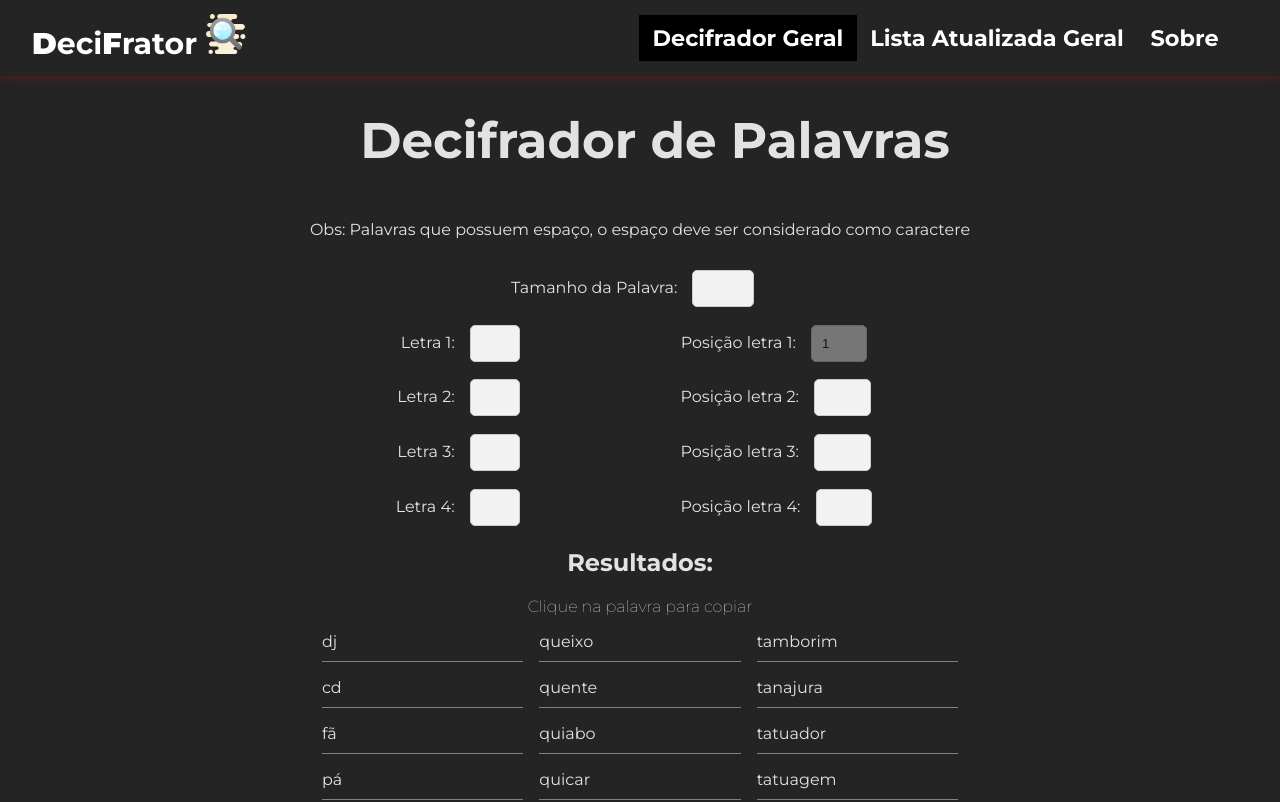
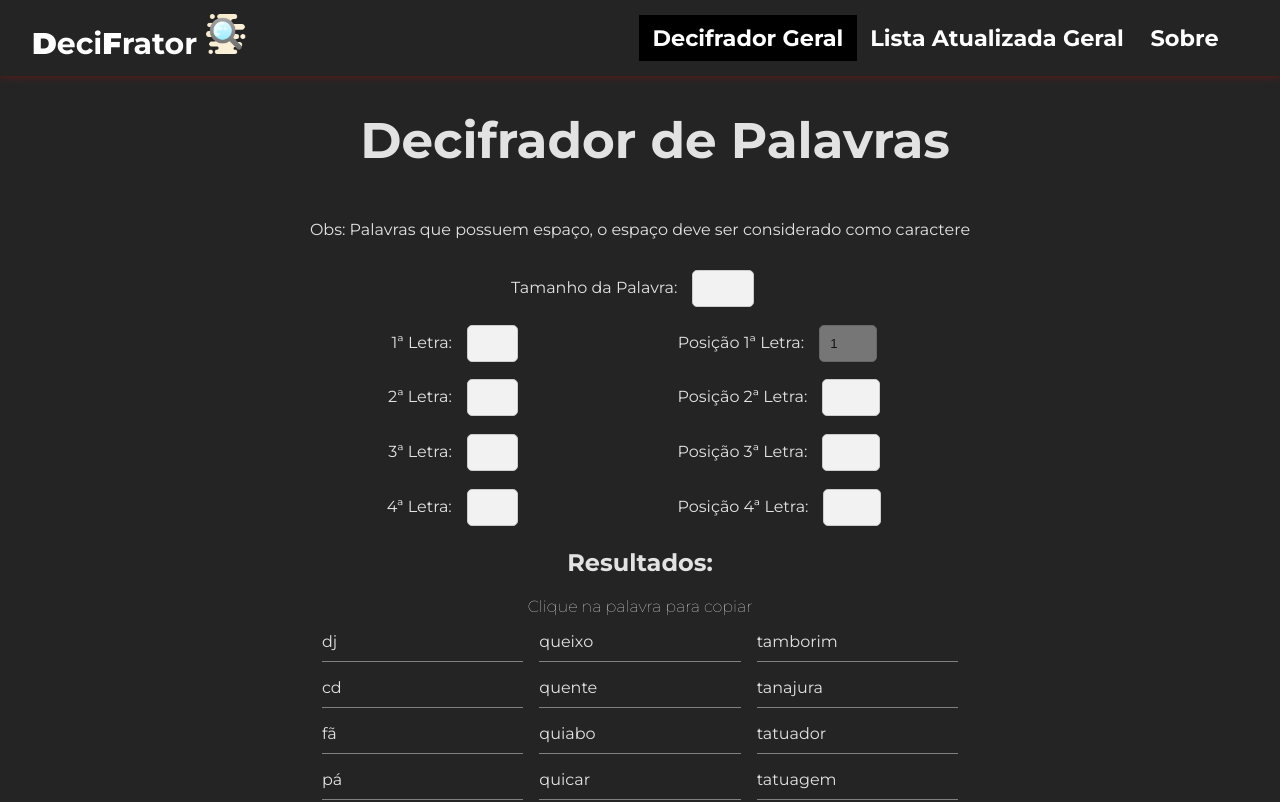
Before and after one commit to TitanCodeXD/Decifrador-de-Palavras, a React (Vite) app: page / in a window 1280 px wide. Shown: the top 802 px of the page. Built offline with nearby package versions, Linux system fonts and the light colour scheme.

Commit message:
Atualizando textos de label

```diff
--- a/src/Pages/Home/Decifrador.jsx
+++ b/src/Pages/Home/Decifrador.jsx
@@ -110,7 +110,7 @@ const Decifrador = () => {
       <div className = {styles.letter}>
 
       <label>
-        Letra 1:
+        1ª Letra:
         <input type="text" maxLength="1" value={letra1} onChange={(e) => {
       const inputValue = e.target.value;
       if (/^[A-Za-z]*$/.test(inputValue)) {
@@ -122,7 +122,7 @@ const Decifrador = () => {
 
 
       <label>
-        Posição letra 1:
+        Posição 1ª Letra:
         <input
         type="number"
         value={posicao1}
@@ -137,7 +137,7 @@ const Decifrador = () => {
 
       <div className = {styles.letter}>
       <label>
-        Letra 2:
+        2ª Letra:
         <input type="text" maxLength="1" value={letra2} onChange={(e) => {
       const inputValue = e.target.value;
       if (/^[A-Za-z]*$/.test(inputValue)) {
@@ -147,7 +147,7 @@ const Decifrador = () => {
       </label>
 
       <label>
-        Posição letra 2:
+        Posição 2ª Letra:
         <input type="number" value={posicao2} onChange={(e) => {
       const inputValue = e.target.value;
       if (!isNaN(inputValue) && inputValue >= 0 && inputValue <= 30) {
@@ -162,7 +162,7 @@ const Decifrador = () => {
 
       <div className = {styles.letter}>
       <label>
-        Letra 3:
+        3ª Letra:
         <input type="text" maxLength="1" value={letra3} onChange={(e) => {
       const inputValue = e.target.value;
       if (/^[A-Za-z]*$/.test(inputValue)) {
@@ -172,7 +172,7 @@ const Decifrador = () => {
       </label>
 
       <label>
-        Posição letra 3:
+        Posição 3ª Letra:
         <input type="number" value={posicao3} onChange={(e) => {
       const inputValue = e.target.value;
       if (!isNaN(inputValue) && inputValue >= 0 && inputValue <= 30) {
@@ -187,7 +187,7 @@ const Decifrador = () => {
 
       <div className = {styles.letter}>
       <label>
-        Letra 4:
+        4ª Letra:
         <input type="text" maxLength="1" value={letra4} onChange={(e) => {
       const inputValue = e.target.value;
       if (/^[A-Za-z]*$/.test(inputValue)) {
@@ -197,7 +197,7 @@ const Decifrador = () => {
       </label>
 
       <label>
-        Posição letra 4:
+        Posição 4ª Letra:
         <input type="number" value={posicao4} onChange={(e) => {
       const inputValue = e.target.value;
       if (!isNaN(inputValue) && inputValue >= 0 && inputValue <= 30) {
```
